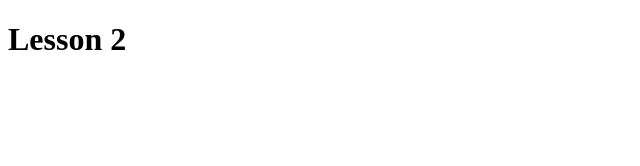
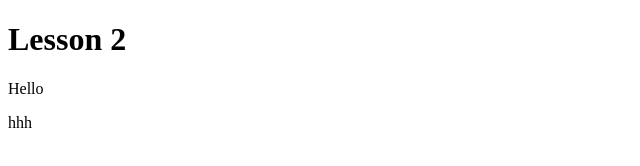
Before and after one commit to nadavafl/second_project, a plain HTML site: page index.html in a window 1280 px wide. Shown: the full height of the page, 0-640 px from the left. Drawn offline with Linux system fonts and the light colour scheme.

Commit message:
second commit

```diff
--- a/index.html
+++ b/index.html
@@ -5,5 +5,7 @@
     </head>
     <body>
         <h1>Lesson 2</h1>
+       <p>Hello</p>
+       <p>hhh</p>
     </body>
 </html>
```
